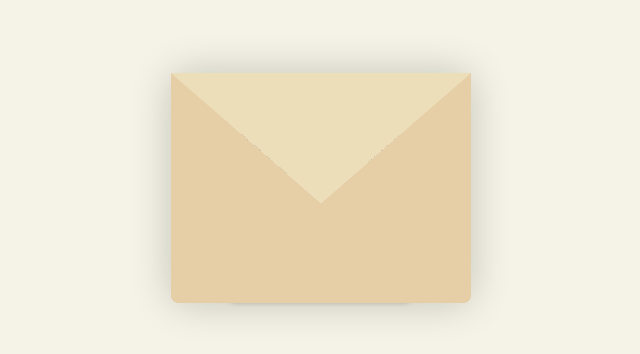
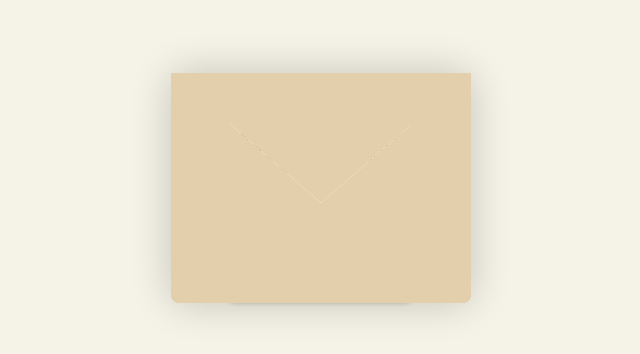
Before and after one commit to EmirMarles/letter, a plain HTML site: page index.html in a window 1280 px wide. Shown: the part 212-566 px from the top of the page, without its empty margins (319-959 px from the left). Drawn offline with Linux system fonts and the light colour scheme.

Commit message:
Update envelope color to warm beige #e4cfad

```diff
--- a/style.css
+++ b/style.css
@@ -1,9 +1,9 @@
 :root{
     --primary: #fff;
     --bg-color: #f5f3e7;
-    --bg-envelope-color: #f5edd1;
-    --envelope-tab: #ecdeb8;
-    --envelope-cover: #e6cfa7;
+    --bg-envelope-color: #e4cfad;
+    --envelope-tab: #e4cfad;
+    --envelope-cover: #e4cfad;
     --shadow-color: rgba(0, 0, 0, 0.2);
     --txt-color: #444;
     --heart-color: rgb(252, 8, 231);
```
